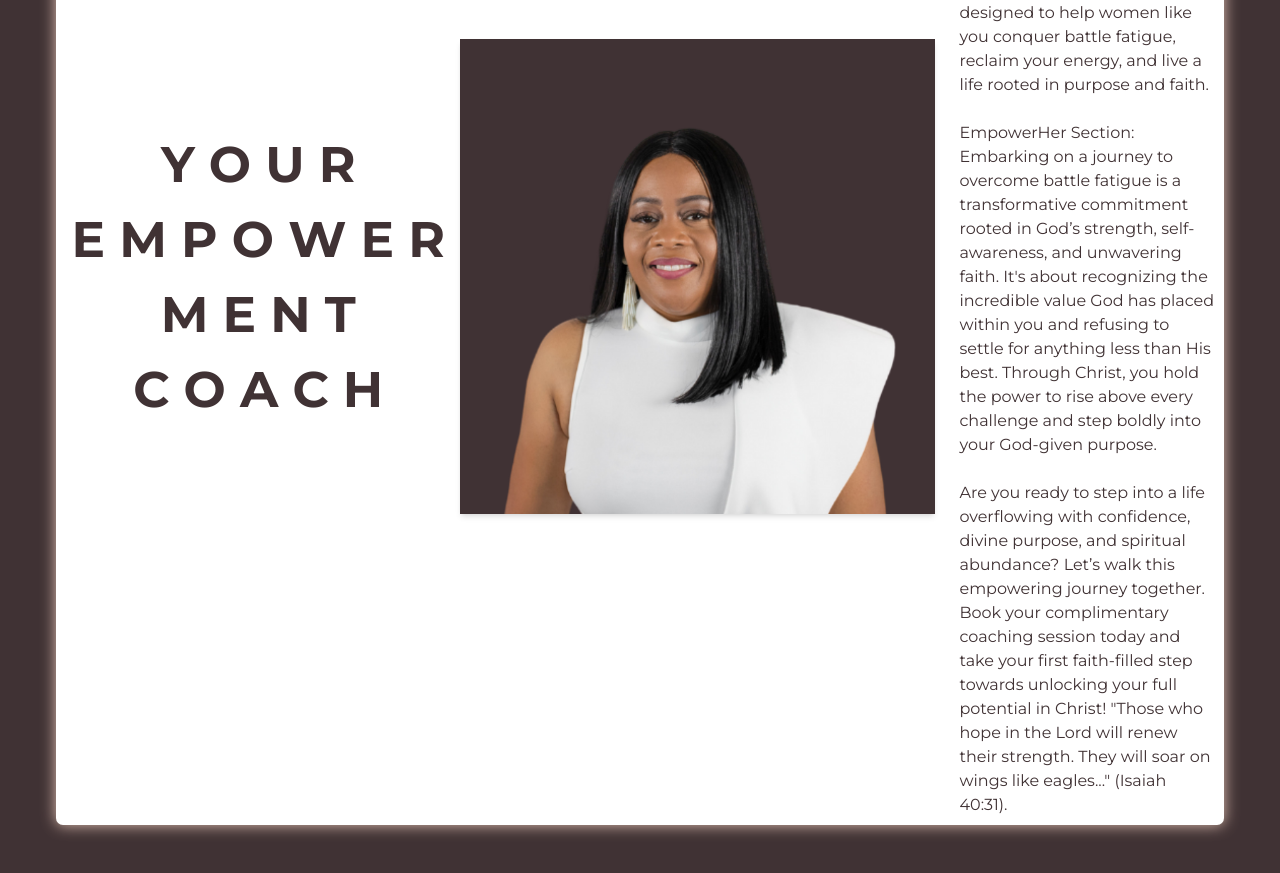
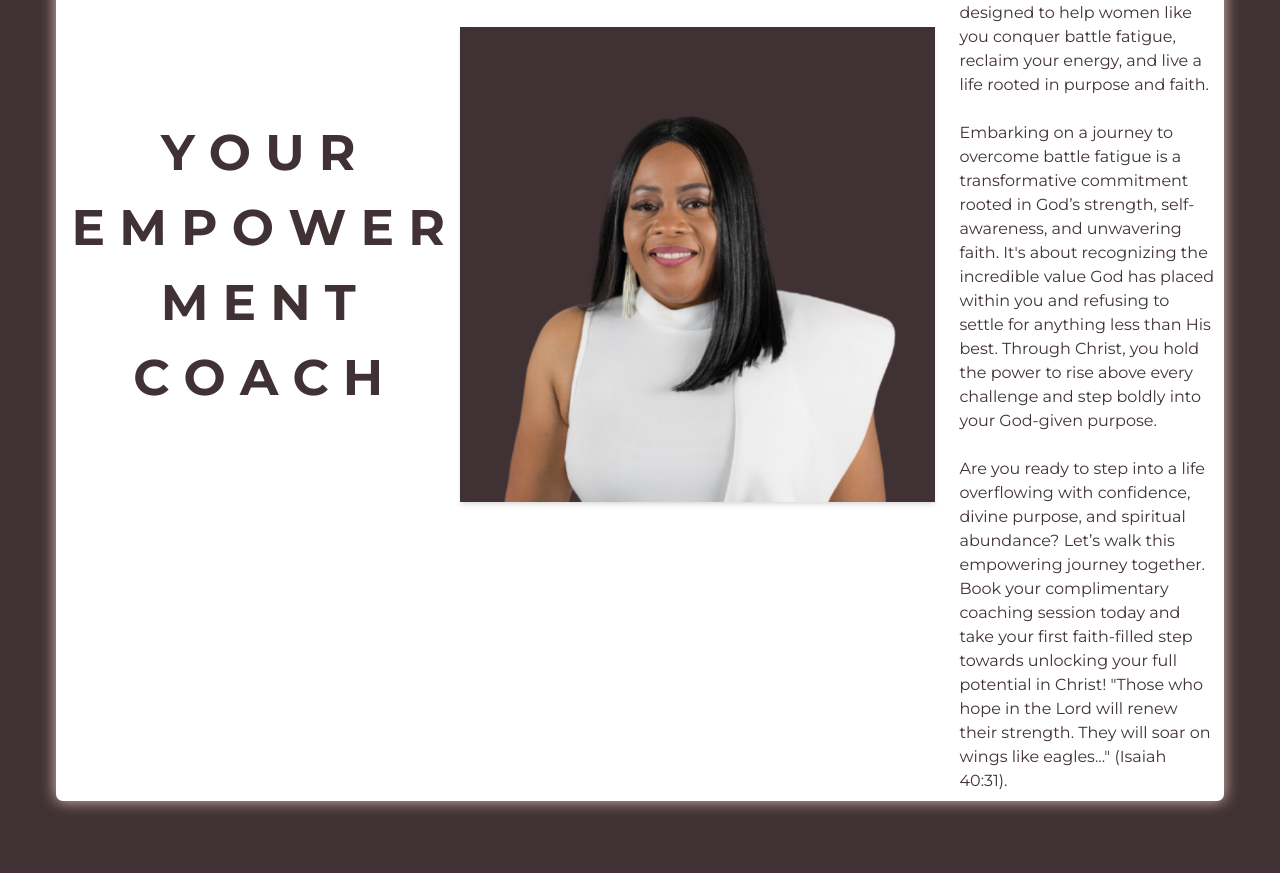
Before and after one commit to tranielmp8/christi-react-port, a React (Vite) app: page / in a window 1280 px wide. Shown: the part 1680-2553 px from the top of the page. Built offline with nearby package versions, Linux system fonts and the light colour scheme; a web font is replaced by a local one.

Commit message:
updating lets chat link

```diff
--- a/src/components/About.jsx
+++ b/src/components/About.jsx
@@ -32,7 +32,7 @@ export default function About() {
           </p>
           <br />
           <p className="">
-            EmpowerHer Section: Embarking on a journey to overcome battle
+            Embarking on a journey to overcome battle
             fatigue is a transformative commitment rooted in God’s strength,
             self-awareness, and unwavering faith. It's about recognizing the
             incredible value God has placed within you and refusing to settle
--- a/src/components/Sites.jsx
+++ b/src/components/Sites.jsx
@@ -104,7 +104,7 @@ export default function Sites() {
           </div>
           <button className=" m-2 rounded-lg p-2 bg-[#403234]">
             <a
-              href="https://app.paperbell.com/checkout/bookings/new?package_id=74286"
+              href="https://app.paperbell.com/checkout/packages/74286"
               target="_blank"
             >
               Visit
```
